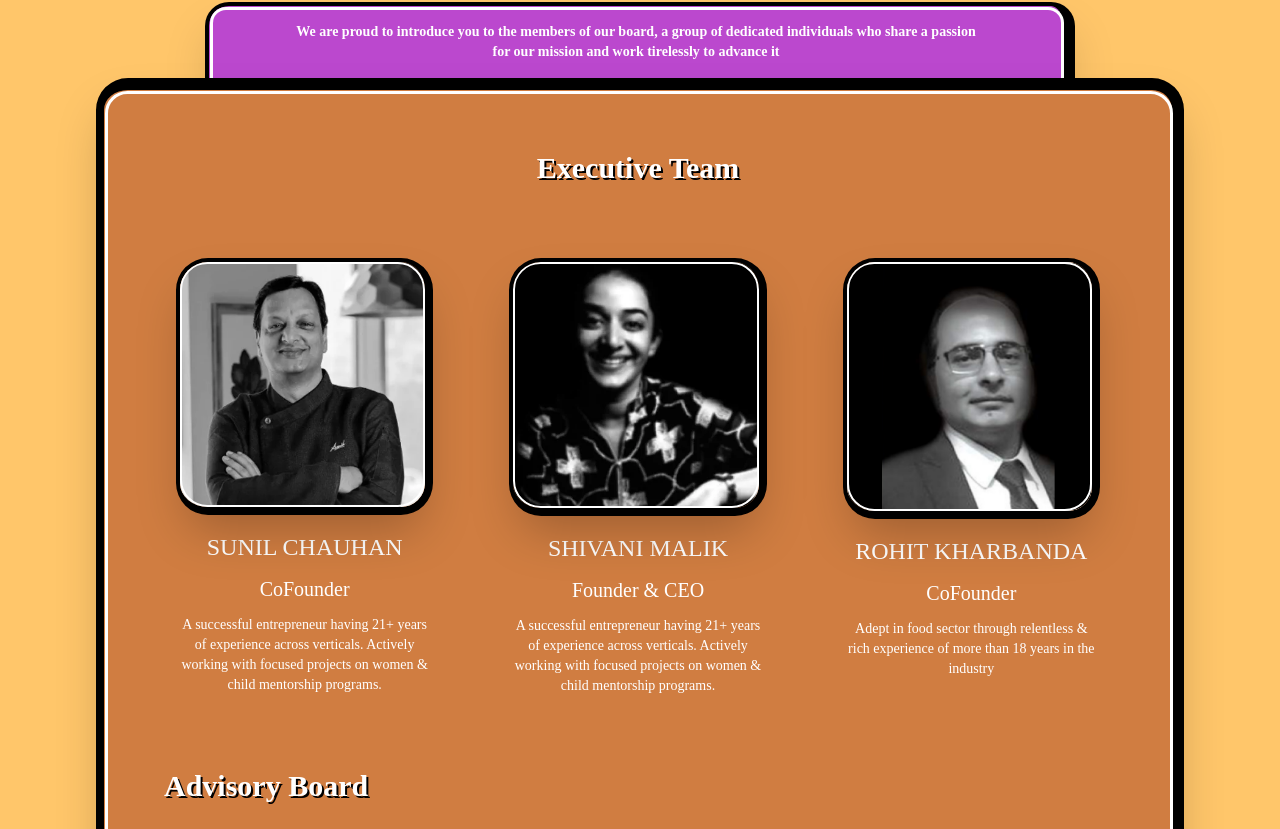
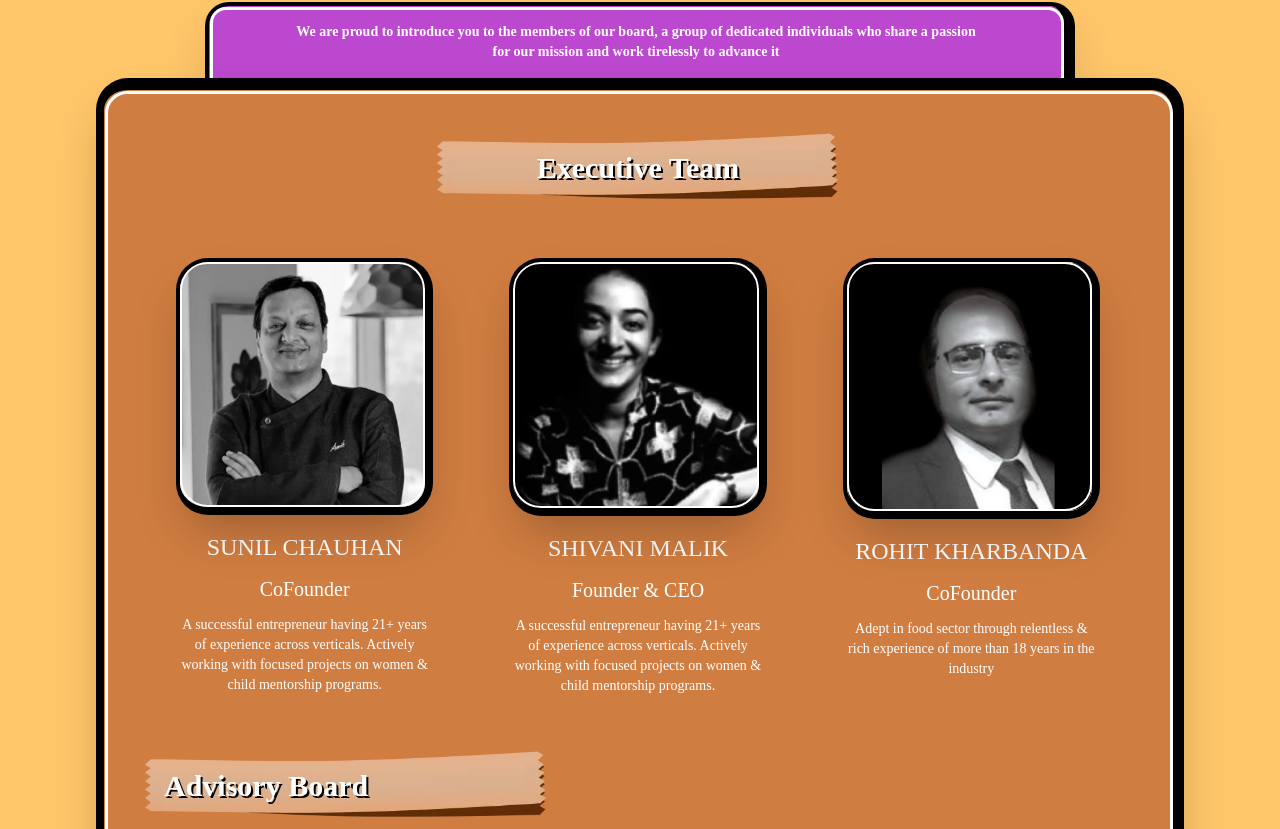
Before and after one commit to Rajat-Raghuvanshi-0512/mother-kitchen, a React (Vite) app in the folder mother-kitchen-frontend/: page /team in a window 1280 px wide. Shown: the part 331-1160 px from the top of the page. Built offline with nearby package versions, Linux system fonts and the light colour scheme; a web font is replaced by a local one.

Commit message:
Minor UI fixes

```diff
--- a/mother-kitchen-frontend/src/components/Team/TeamInfo.jsx
+++ b/mother-kitchen-frontend/src/components/Team/TeamInfo.jsx
@@ -62,8 +62,8 @@ const TeamInfo = () => {
       </div>
       <BorderDiv className="bg-[#D07D41] p-5 md:p-10">
         <div className="flex justify-center md:mt-5">
-          <img src={TeamHeading} alt="heading" className="absolute -z-10 -mt-2 h-10 md:-mt-5 md:h-20" />
-          <h3 className="black-shadow text-center font-lexend text-sm font-semibold text-white md:text-3xl">
+          <img src={TeamHeading} alt="heading" className="absolute -mt-2 h-10 md:-mt-5 md:h-20" />
+          <h3 className="black-shadow z-10 text-center font-lexend text-sm font-semibold text-white md:text-3xl">
             Executive Team
           </h3>
         </div>
@@ -96,8 +96,8 @@ const TeamInfo = () => {
           </div>
         </div>
         <div className="mt-10 flex justify-start">
-          <img src={TeamHeading} alt="heading" className="absolute -z-10 -mt-3 h-11 md:-mt-5 md:h-20" />
-          <h3 className="black-shadow ml-10 text-center font-lexend text-sm font-semibold text-white md:ml-5 md:text-3xl">
+          <img src={TeamHeading} alt="heading" className="absolute -mt-3 h-11 md:-mt-5 md:h-20" />
+          <h3 className="black-shadow z-10 ml-10 text-center font-lexend text-sm font-semibold text-white md:ml-5 md:text-3xl">
             Advisory Board
           </h3>
         </div>
```
